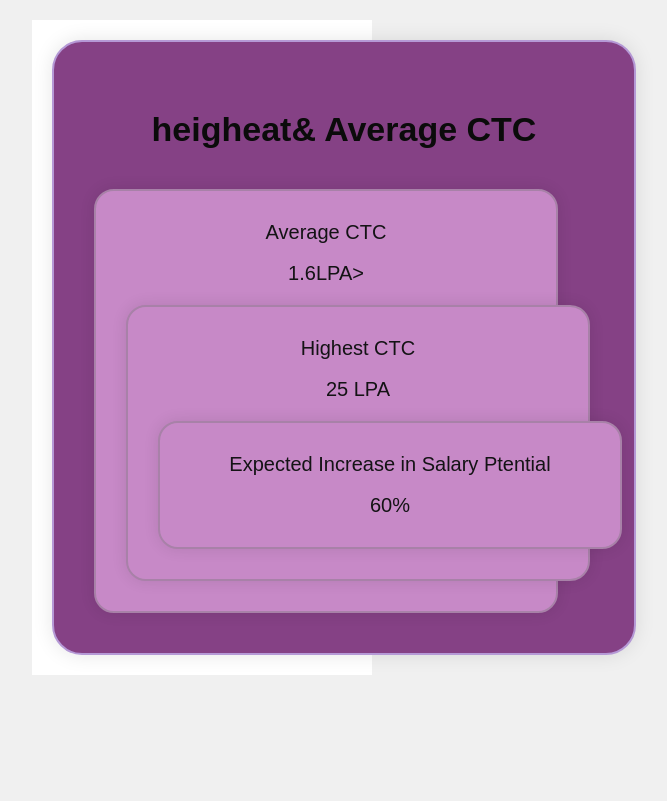
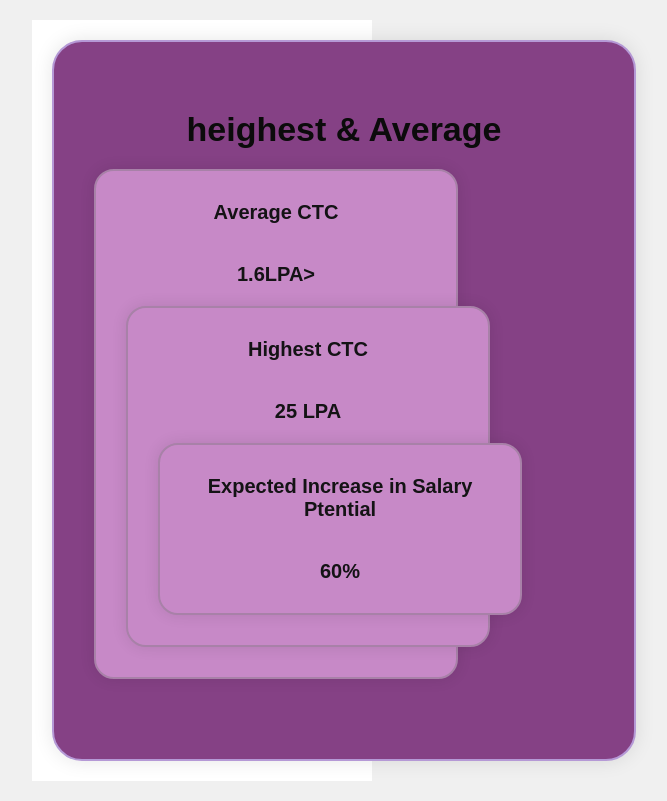
Before and after one commit to Archana10019/empowerher2_assignment, a plain HTML site: page assignment/ques_2.html in a window 1280 px wide. Shown: the whole page, without its empty margins (438-1105 px from the left). Drawn offline with Linux system fonts and the light colour scheme.

Commit message:
second question !!

```diff
--- a/assignment/ques_2.html
+++ b/assignment/ques_2.html
@@ -30,7 +30,7 @@ body {
 }
 
 .Inner {
-    width: 400px;
+    width: 300px;
     padding: 30px;
     background-color: rgb(199, 137, 199);
     border-radius: 20px;
@@ -60,7 +60,7 @@ p {
 
         <div class="box">
            <div class="Outer">
-            <p><h2 >heigheat& Average CTC</h2></p>
+            <p><h2 >heighest & Average</p>
 
 
 
```
